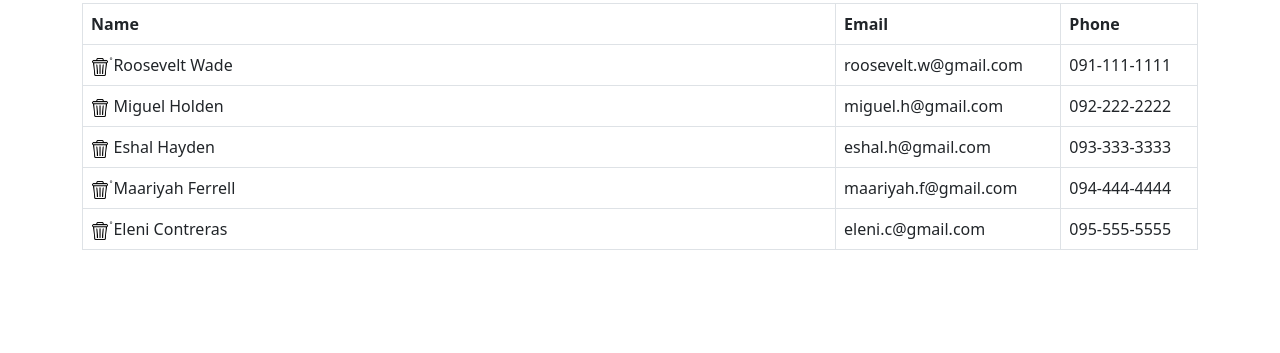
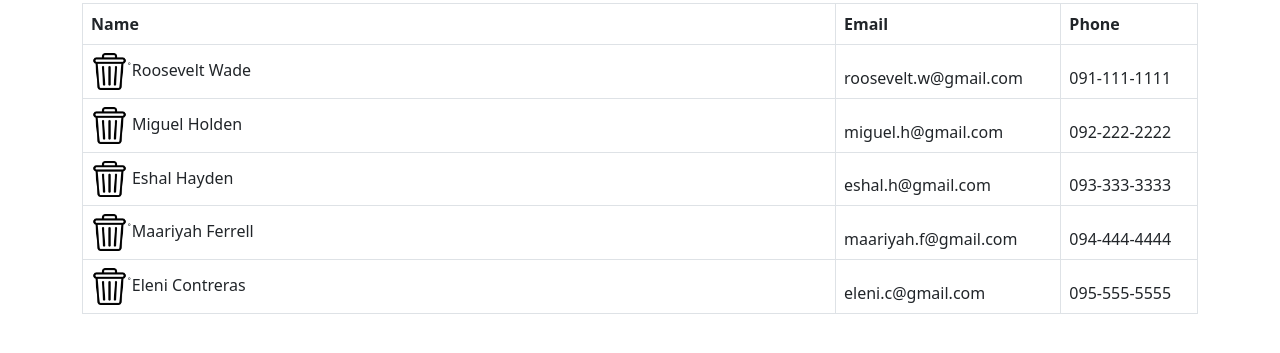
Before and after one commit to Pan1245/Pan1245.github.io, a plain HTML site: page Q01/index.html in a window 1280 px wide. Shown: the part 109-462 px from the top of the page. Drawn offline with nearby package versions, Linux system fonts and the light colour scheme.

Commit message:
fix icon

```diff
--- a/Q01/customers.js
+++ b/Q01/customers.js
@@ -12,7 +12,7 @@ $(document).ready(function () {
             // save the data record into global variable
             customers.push(data[d])
             let dataStr = `<tr id="row${d}">
-                <td><img src='/images/bin.png' class='icon' onclick="deleteCustomer(${d})"> ${data[d].name}</td>
+                <td><img src='images/bin.png' class='icon' onclick="deleteCustomer(${d})"> ${data[d].name}</td>
                 <td>${data[d].email}</td>
                 <td>${data[d].phone}</td>
             </tr>`
@@ -46,7 +46,7 @@ function addCustomer() {
     let newCustomer = customers[newCustomerIndex]
 
     let dataStr = `<tr id="row${newCustomerIndex}">
-        <td><img src='/images/bin.jpg' class='icon' onclick="deleteCustomer(${newCustomerIndex})"> ${newCustomer.name}</td>
+        <td><img src='images/bin.jpg' class='icon' onclick="deleteCustomer(${newCustomerIndex})"> ${newCustomer.name}</td>
         <td>${newCustomer.email}</td>
         <td>${newCustomer.phone}</td>
     </tr>`
--- a/Q01/style.css
+++ b/Q01/style.css
@@ -1,3 +1,3 @@
 .icon {
-    width: 2.5%;
+    width: 5%;
 }
```
